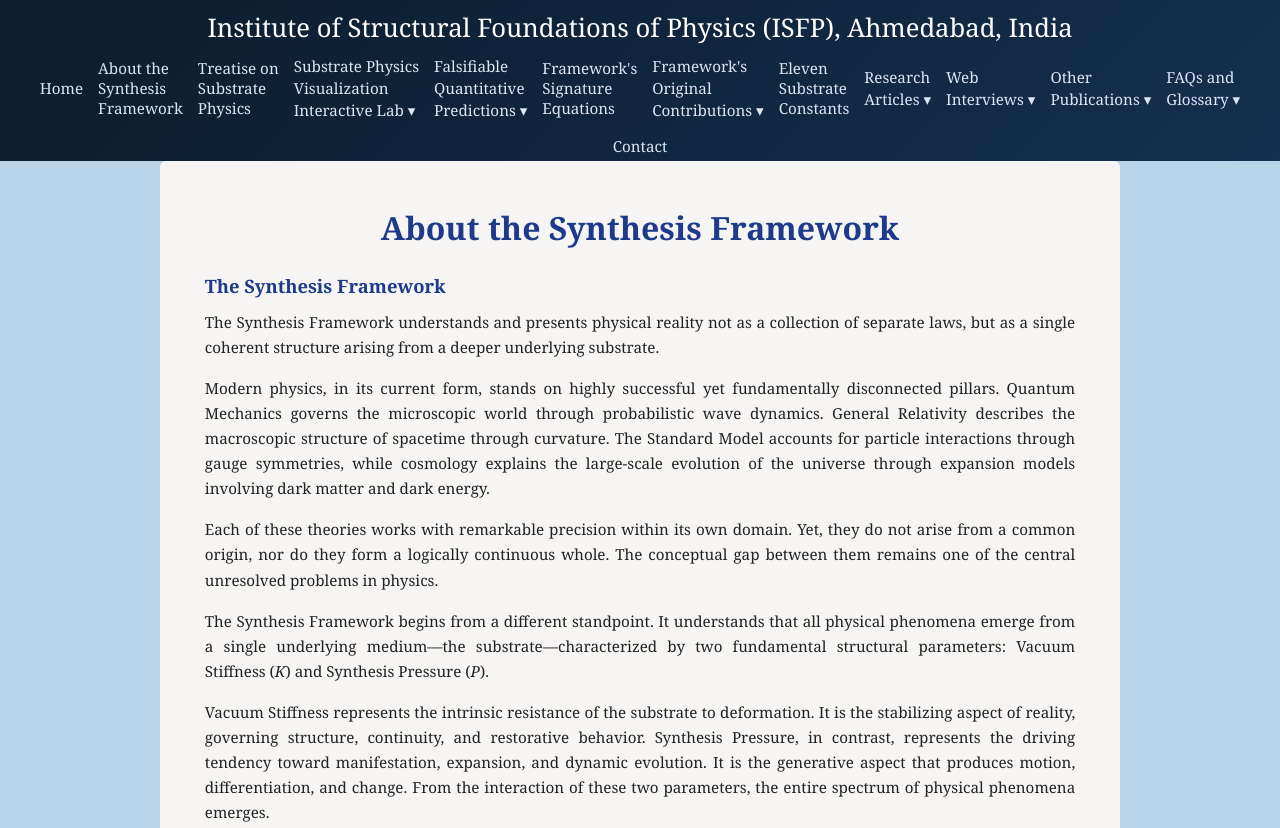
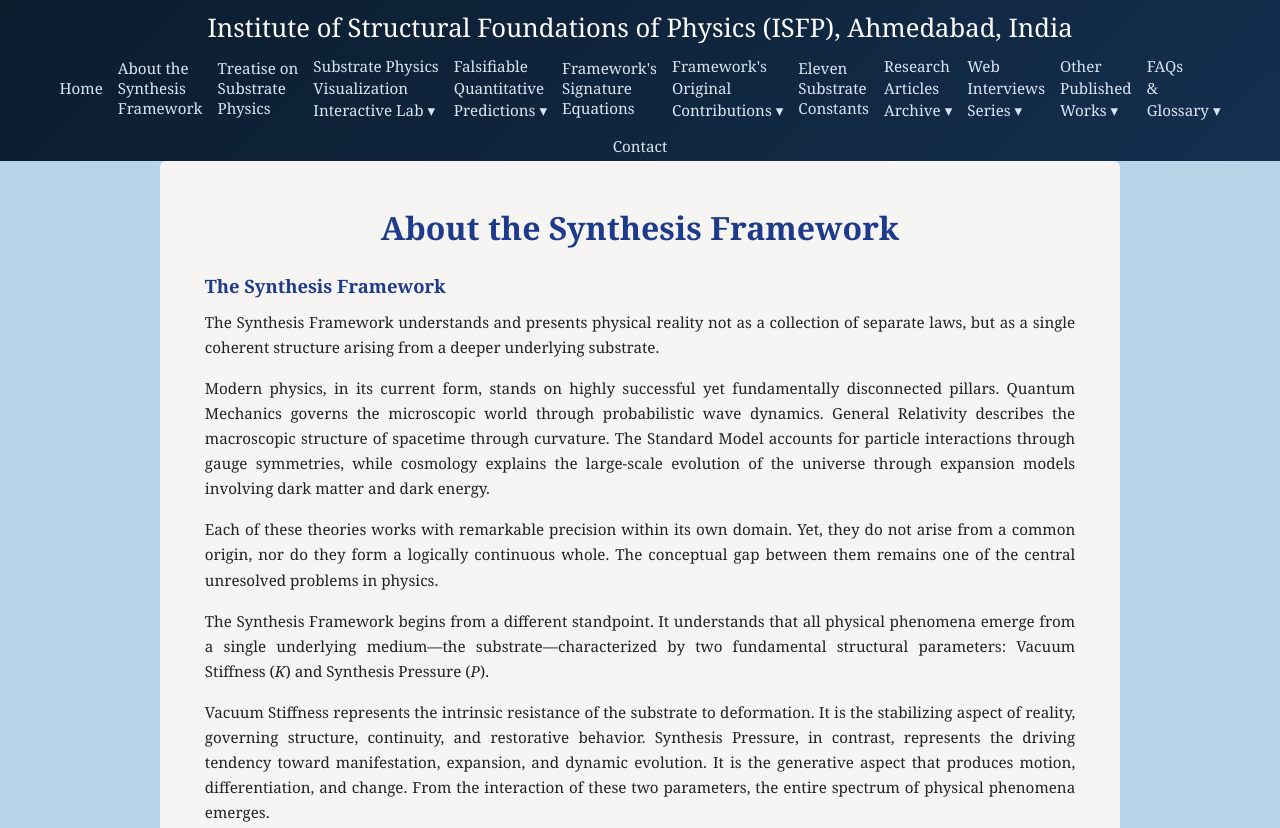
Before and after one commit to MohanVaishnav-git/isfp-website, a plain HTML site: page about-synthesis-framework.html in a window 1280 px wide. Shown: the top 828 px of the page. Drawn offline with Linux system fonts and the light colour scheme.

Commit message:
All Navigation Menu Items made of 3 liines

```diff
--- a/about-synthesis-framework.html
+++ b/about-synthesis-framework.html
@@ -217,7 +217,7 @@ text-justify: inter-word;
 <a href="eleven-substrate-constants.html">Eleven<br> Substrate<br> Constants</a>
 
 <div class="dropdown">
-<span class="dropbtn">Research <br>Articles ▾</span>
+<span class="dropbtn">Research <br>Articles<br> Archive ▾</span>
 <div class="dropdown-content">
 <a href="https://doi.org/10.5281/zenodo.24218337" target="_blank" >Singularity Resolution with Finite Synthesis Anchors </a>
 <a href="https://doi.org/10.5281/zenodo.24048915" target="_blank" >First-Principles Derivation of Higgs Mechanism, Yukawa Couplings,
@@ -232,7 +232,7 @@ text-justify: inter-word;
 </div>
 
 <div class="dropdown">
-<span class="dropbtn">Web<br> Interviews ▾</span>
+<span class="dropbtn">Web<br> Interviews<br>Series ▾</span>
 <div class="dropdown-content">
 
 <a href="Web-interviews/web-interview-singularity-resolution-with-finite-synthesis-anchor.html">Singularity Resolution with Finite Synthesis Anchors</a>
@@ -248,7 +248,7 @@ Higgs Mechanics<br> and Yukawa Couplings from the Substrate</a>
 </div>
 
 <div class="dropdown">
-<span class="dropbtn">Other<br>Publications ▾</span>
+<span class="dropbtn">Other<br> Published<br> Works ▾</span>
 <div class="dropdown-content">
 <a href="https://www.amazon.com/Organic-Whole-All-Everything-Spirituality/dp/1542493390/ref=tmm_pap_swatch_0?_encoding=UTF8&qid=1484898629&sr=8-1" target="_blank" >An Organic Whole of All & Everything</a>
 <a href="https://www.amazon.com/dp/1717027687/ref=sr_1_2?ie=UTF8&qid=1524039368&sr=8-2&keywords=mohan+vaishnav" target="_blank" >(Italian Edition)<br> Un Insieme Organico di Tutto & Ogni Cosa</a>
@@ -261,7 +261,7 @@ Higgs Mechanics<br> and Yukawa Couplings from the Substrate</a>
 </div>
 
 <div class="dropdown">
-<span class="dropbtn">FAQs and<br> Glossary ▾</span>
+<span class="dropbtn">FAQs<br> &<br> Glossary ▾</span>
 <div class="dropdown-content">
 
 <a href="Glossary-FAQ/faq.html">Frequently Asked <br>Questions</a>
```
Also changed, not shown: contact.html (+4 -4 lines), eleven-substrate-constants.html (+4 -4 lines), framework-signature-equations.html (+4 -4 lines), index.html (+4 -4 lines), treaties-on-substrate-physics.html (+4 -4 lines).
